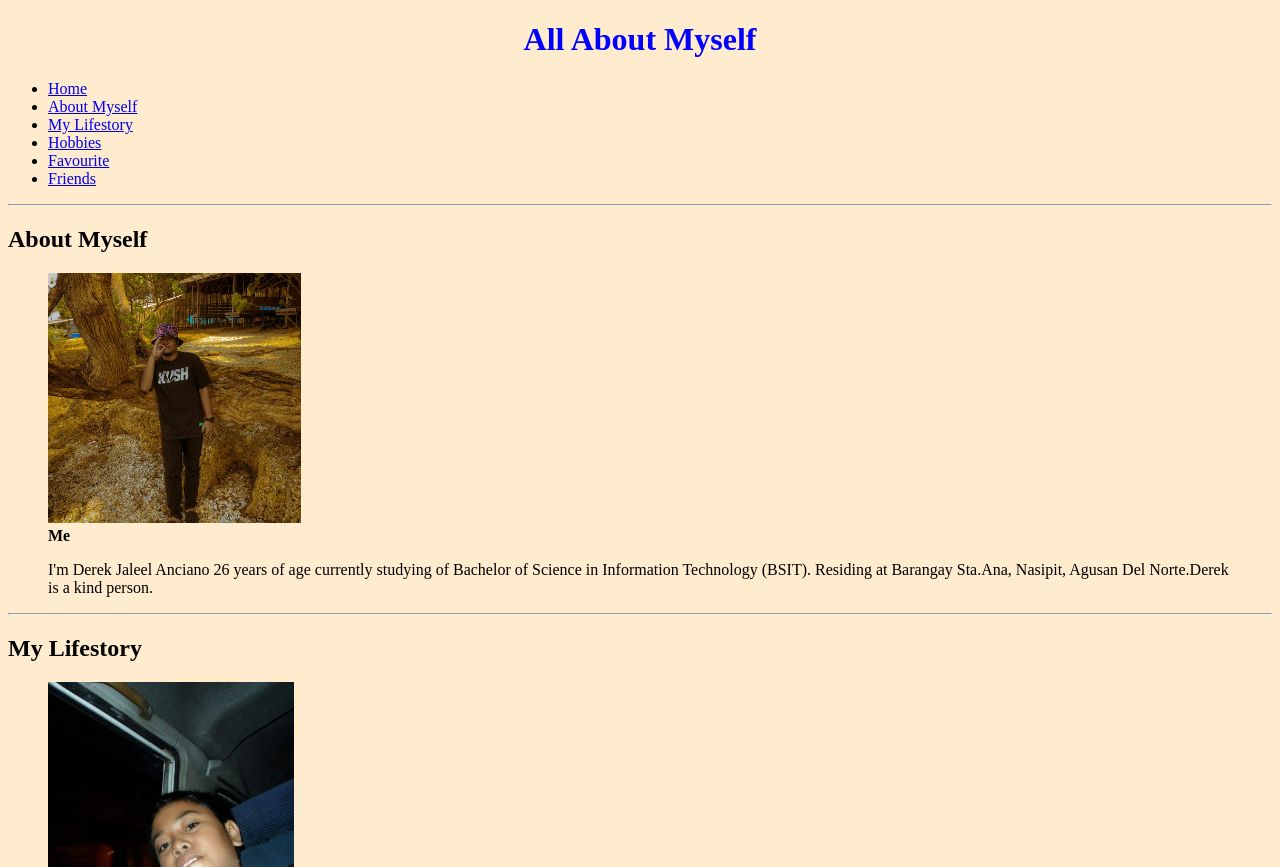
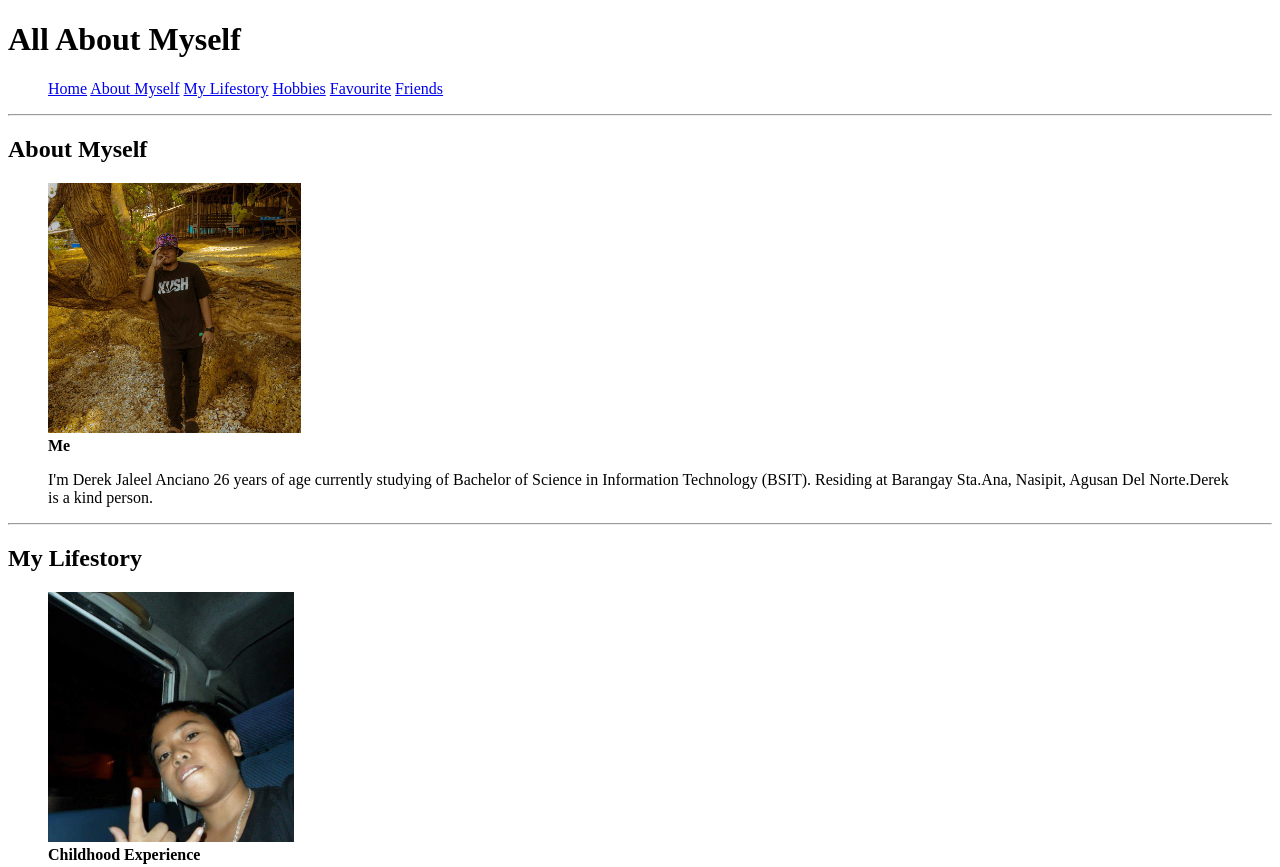
Before and after one commit to jaleeeel/Task, a plain HTML site: page index.html in a window 1280 px wide. Shown: the top 867 px of the page. Drawn offline with Linux system fonts and the light colour scheme.

Commit message:
Update index.html

```diff
--- a/index.html
+++ b/index.html
@@ -3,19 +3,20 @@
 <head>
     <meta charset="UTF-8">
     <meta name="viewport" content="width=device-width, initial-scale=1.0">
+    <link rel="stylesheet" href="style.css">
     <title>All About Myself</title>
 </head>
-<body style="background-color: blanchedalmond;">
+<body>
     <header id="top">
-        <h1 style="text-align: center; color: blue;"> All About Myself</h1>
+        <h1> All About Myself</h1>
         <nav>
             <ul>
-                <li><a href="index.html">Home</a></li>
-                <li><a href="#about">About Myself</a></li>
-                <li><a href="#life">My Lifestory</a></li>
-                <li><a href="#hobbies">Hobbies</a></li>
-                <li><a href="#fave">Favourite</a></li>
-                <li><a href="#friends">Friends</a></li>
+                <tr><a href="index.html">Home</a></tr>
+                <tr><a href="#about">About Myself</a></tr>
+                <tr><a href="#life">My Lifestory</a></tr>
+                <tr><a href="#hobbies">Hobbies</a></tr>
+                <tr><a href="#fave">Favourite</a></tr>
+                <tr><a href="#friends">Friends</a></tr>
             </ul>
         </nav>
     </header>
@@ -94,7 +95,7 @@
             <section>
                 <h2>Favourites</h2>
                 <figure>
-                    <img src="parent.jpg" alt="parent" height="250">
+                    <img src="parents.jpg" alt="parent" height="250">
                     <figcaption style="font-weight: bold;">My Parents</figcaption>
                     <p>This is my parents, my favourite person in my life. They are the reason why I study well, I want them to treat and travel to unwind or relax.</p>
                 </figure>
@@ -114,13 +115,13 @@
             <section>
                 <h2>Childhood Friends</h2>
                 <figure>
-                    <img src="" alt="childhood">
+                    <img src="friends.jpg" alt="childhood">
                 </figure>
             </section>
             <section>
                 <h2>Closest Friend</h2>
                 <figure>
-                    <img src="" alt="closest">
+                    <img src="oggy.png" height="250" alt="closest">
                 </figure>
             </section>
 
```
